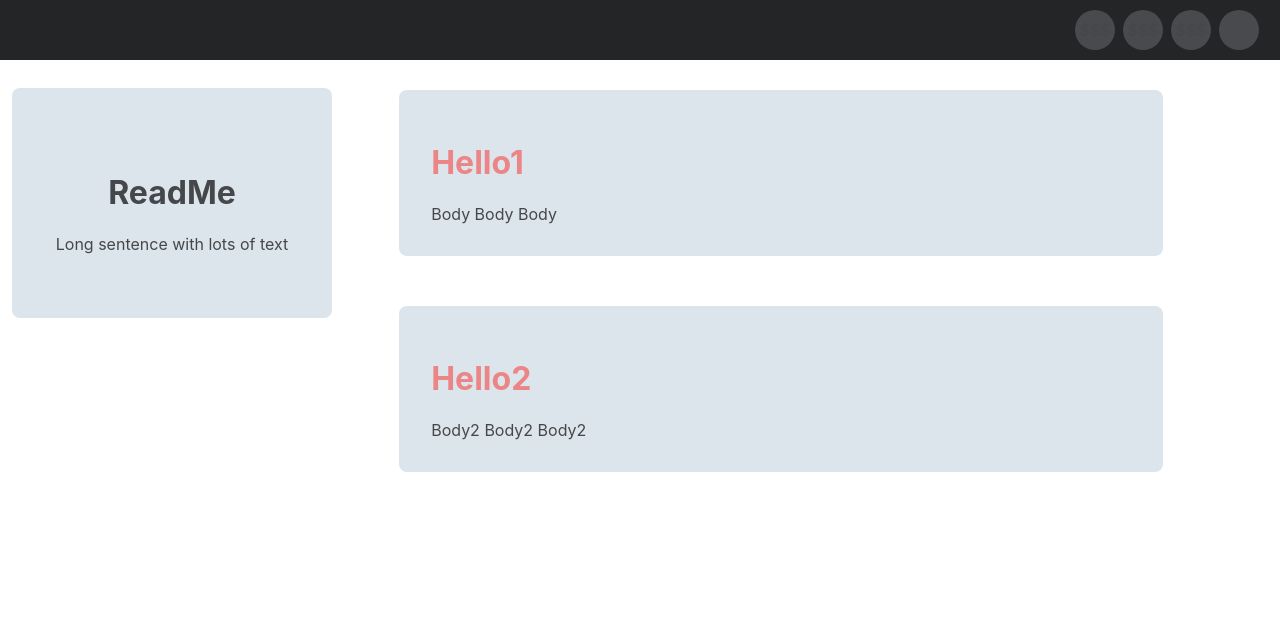
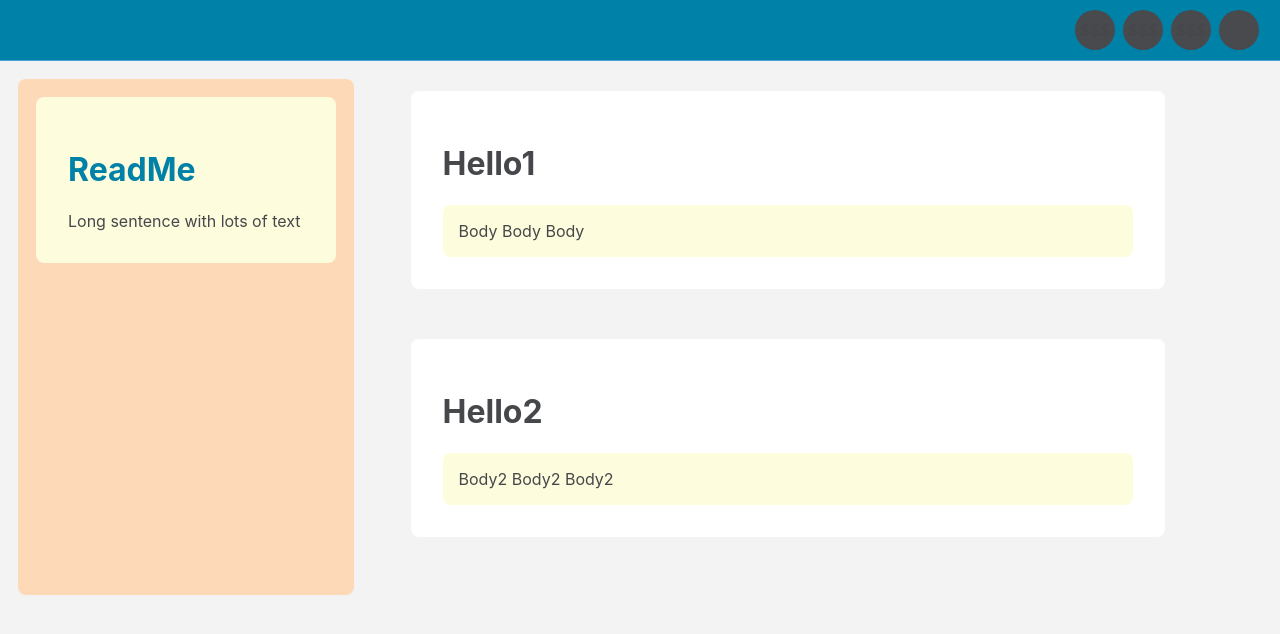
Before and after one commit to ding-swe/facebook-cleaner, a React (Create React App) app in the folder fantasy-ui/: page / in a window 1280 px wide. Shown: the top 634 px of the page. Built offline with nearby package versions, Linux system fonts and the light colour scheme.

Commit message:
tweak colors

```diff
--- a/fantasy-ui/src/components/HomeCard/HomeCard.css
+++ b/fantasy-ui/src/components/HomeCard/HomeCard.css
@@ -3,16 +3,22 @@
     color: var(--text-dark);
     text-align: left;
     border-radius: var(--border-radius);
-    background-color: var(--bg-light);
+    background-color: var(--bg-white);
     margin: 2px;
     margin-bottom: 3rem;
     padding-top: 4rem;
     padding-bottom: 4rem;
     border-radius: var(--border-radius);
-    /* border: var(--border); */
+    /* border: var(--border);  */
     padding: 2rem;
 }
 
 .center-card h1{
-    color: rgb(236, 133, 133);
+    color: #46474b;
 }
+
+.center-card div{
+    background-color: var(--bg-light);
+    border-radius: var(--border-radius);
+    padding: 1rem;
+}
--- a/fantasy-ui/src/index.css
+++ b/fantasy-ui/src/index.css
@@ -1,3 +1,24 @@
+/* https://coolors.co/e63946-f1faee-a8dadc-457b9d-1d3557  */
+/* https://coolors.co/0081a7-00afb9-fdfcdc-fed9b7-f07167 */
+
+
+:root {
+  --bg-header: #0081A7;
+  --bg-medium: #00AFB9;
+  --bg-accent: #F07167;
+  --bg-light: #FDFCDC;
+  --bg-light2: #FED9B7;
+  --bg-white: white;
+  --bg: #f3f3f3;
+  --text-color: #dadce1;
+  --text-accent: #0081A7;
+  --text-dark: #46474b;
+  --nav-size: 60px;
+  --border: 1px solid #48a4d4;
+  --border-radius: 8px;
+  --speed: 500ms;
+}
+
 body {
   margin: 0;
   font-family: -apple-system, BlinkMacSystemFont, 'Segoe UI', 'Roboto', 'Oxygen',
@@ -5,6 +26,7 @@ body {
     sans-serif;
   -webkit-font-smoothing: antialiased;
   -moz-osx-font-smoothing: grayscale;
+  background: var(--bg);
 }
 
 code {
@@ -12,17 +34,6 @@ code {
     monospace;
 }
 
-:root {
-  --bg: #242526;
-  --bg-accent: #48a4d4;
-  --bg-light: #dce5eb;
-  --text-color: #dadce1;
-  --text-dark: #46474b;
-  --nav-size: 60px;
-  /* --border: 1px solid #474a4d; */
-  --border-radius: 8px;
-  --speed: 500ms;
-}
 
 ul {
   list-style: none;
@@ -37,7 +48,7 @@ a {
 
 .navbar {
   height: var(--nav-size);
-  background-color: var(--bg);
+  background-color: var(--bg-header);
   padding: 0 1rem;
   border-bottom: var(--border);
 }
@@ -81,7 +92,7 @@ a {
   top: 58px;
   width:300px;
   transform:  translateX(-45%);
-  background-color: var(--bg);
+  background-color: var(--bg-header);
   border: var(--border);
   border-radius: var(--border-radius);
   padding: 1rem;
--- a/fantasy-ui/src/modules/Home/Home.css
+++ b/fantasy-ui/src/modules/Home/Home.css
@@ -1,6 +1,7 @@
 .container {
     display: flex;
     margin-top: 1rem;
+    margin-left: 1rem;
 }
 
 
@@ -9,17 +10,22 @@
     padding: 10px;
     margin: 2px;
     width: 25%;
+    border-radius: var(--border-radius);
+    background-color: var(--bg-light2);
 }
 
 .left-card {
     color: var(--text-dark);
-    text-align: center;
+    text-align: left;
     position: relative;
-    border: var(--border);
     border-radius: var(--border-radius);
     background-color: var(--bg-light);
-    padding-top: 4rem;
-    padding-bottom: 4rem;
+    padding: 2rem;
+    margin: 0.5rem;
+}
+
+.left-card h1 {
+    color: var(--text-accent)
 }
 
 .center-module {
--- a/fantasy-ui/src/modules/Home/Home.tsx
+++ b/fantasy-ui/src/modules/Home/Home.tsx
@@ -14,8 +14,10 @@ export default function Home(){
         <div className="container">
             <div className="left-module">
                 <div className="left-card">
-                    <h1> ReadMe </h1>
-                    <Link to="/About"> Long sentence with lots of text </Link>
+                    <div>
+                        <h1> ReadMe </h1>
+                        <Link to="/About"> Long sentence with lots of text </Link>
+                    </div>
                 </div>
             </div>
             <div className="center-module">
```
